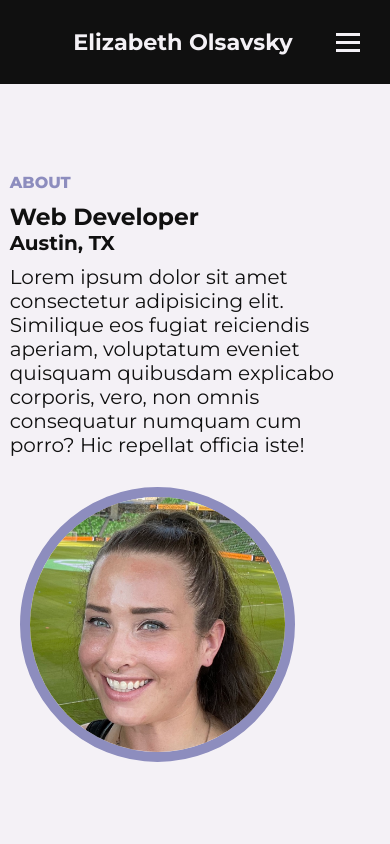
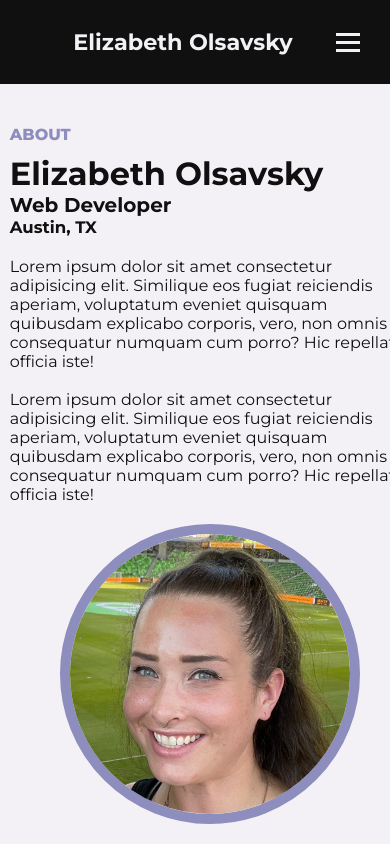
Before and after one commit to elizabetholsavsky/portfolio, a React (Create React App) app: page / in a window 390 px wide. Built offline with nearby package versions, Linux system fonts and the light colour scheme.

Commit message:
reorganize about section into transparent card, mobile responsive, check other sections for alignment

```diff
--- a/src/components/ScrollContainer/About/About.css
+++ b/src/components/ScrollContainer/About/About.css
@@ -1,25 +1,50 @@
-#about .content-text {
-    max-width: 500px;
-    min-width: 250px;
-
+#about h3 {
+    font-size: 2rem;
 }
 
-.profile-picture img {
-    border: 10px solid var(--secondary);
-    width: 300px;
-    border-radius: 50%;
-    margin: 10px;
-
+.about-card {
+    display: flex;
+    flex-wrap: wrap;
+    padding: 20px 20px 20px 0;
+    justify-content: space-between;
+    align-items: center;
 }
 
-@media (max-width: 390px) {
-    .profile-picture img {
-        width: 275px;
+.about-text-container {
+    display: flex;
+    flex-wrap: wrap;
+    flex-direction: column;
+    justify-content: center;
+    width: 60%;
+    min-width: 400px;
+}
+
+.profile-picture-container {
+    display: flex;
+    flex-direction: column;
+    justify-content: space-between;
+    width: 30%;
+    align-items: center;
+}
+
+.profile-picture-container img {
+    border: 10px solid var(--secondary);
+    max-width: 100%;
+    height: auto;
+    border-radius: 50%;
+}
+
+@media (max-width: 900px) {
+    .about-text-container,.profile-picture-container {
+        width: 100%;
+    }
+
+    .profile-picture-container img {
+        max-width: 300px;
+        margin-top: 20px;
+    }
+
+    .about-card {
+        padding: 0;
     }
 }
-
-@media (max-width: 350px) {
-    .profile-picture img {
-        width: 200px;
-    }
-}
--- a/src/components/ScrollContainer/About/About.js
+++ b/src/components/ScrollContainer/About/About.js
@@ -7,14 +7,24 @@ const About = () => {
             <div className="content-container">
                 <div className="content-text">
                     <h2>About</h2>
-                    <h3>Web Developer</h3>
-                    <h4>Austin, TX</h4>
-                    <p>Lorem ipsum dolor sit amet consectetur adipisicing elit. Similique eos fugiat reiciendis aperiam, voluptatum eveniet quisquam quibusdam explicabo corporis, vero, non omnis consequatur numquam cum porro? Hic repellat officia iste!</p>
+                    <h3>Elizabeth Olsavsky</h3>
+                    <h4>Web Developer</h4>
+                    <h5>Austin, TX</h5>
                 </div>
 
-                <div className='profile-picture'>
-                    <img src={ProfilePicture} alt="Elizabeth Olsavsky" className='elizabeth'/>
+                <div className="about-card">
+                    <div className="about-text-container">
+                        <p>Lorem ipsum dolor sit amet consectetur adipisicing elit. Similique eos fugiat reiciendis aperiam, voluptatum eveniet quisquam quibusdam explicabo corporis, vero, non omnis consequatur numquam cum porro? Hic repellat officia iste!</p>
+                        <br/>
+                        <p>Lorem ipsum dolor sit amet consectetur adipisicing elit. Similique eos fugiat reiciendis aperiam, voluptatum eveniet quisquam quibusdam explicabo corporis, vero, non omnis consequatur numquam cum porro? Hic repellat officia iste!</p>
+                    </div>
+
+                    <div className='profile-picture-container'>
+                        <img src={ProfilePicture} alt="Elizabeth Olsavsky" className='elizabeth'/>
+                    </div>
                 </div>
+
+
             </div>
     </section>
 )
--- a/src/components/ScrollContainer/Contact/Contact.css
+++ b/src/components/ScrollContainer/Contact/Contact.css
@@ -1,5 +1,6 @@
 .contact-section {
     min-height: 80%;
+    max-height: fit-content;
     scroll-snap-align: start;
     display: flex;
     align-items: center;
@@ -78,3 +79,17 @@ textarea {
     font-size: 1rem;
     font-weight: bold;
 }
+
+@media (max-width: 900px) {
+    .message-container, .form-container {
+        width: 100%;
+    }
+
+    .message-container {
+        padding-bottom: 30px;
+    }
+
+    .form-card {
+        margin-bottom: 30px;
+    }
+}
--- a/src/components/ScrollContainer/Projects/Projects.css
+++ b/src/components/ScrollContainer/Projects/Projects.css
@@ -2,12 +2,13 @@
     background-color: var(--secondary-light);
     display: flex;
     flex-wrap: wrap;
-    padding: 20px;
-    margin-bottom: 70px;
+    margin-bottom: 60px;
 }
 
 /* project info text (LEFT SIDE) */
 .project-info {
+    padding: 20px;
+    margin-bottom: 50px;
     display: flex;
     flex-direction: column;
     justify-content: space-between;
@@ -58,9 +59,8 @@
     width: 100%;
     height: 50px;
     display: flex;
-    align-items: center;
+    align-items: flex-start;
     justify-content: space-between;
-    margin-bottom: 10px;
 }
 
 .link-buttons-container button {
@@ -118,7 +118,6 @@
     }
 
     .project-img-container {
-        margin-top: 70px;
         justify-content: center;
     }
 
--- a/src/components/ScrollContainer/ScrollContainer.css
+++ b/src/components/ScrollContainer/ScrollContainer.css
@@ -49,10 +49,6 @@ section {
     font-weight: bold;
 }
 
-.content-text h4 {
-    margin-bottom: 10px;
-}
-
 @media (max-width: 1000px) {
     .content-container {
         width: 95%;
```
